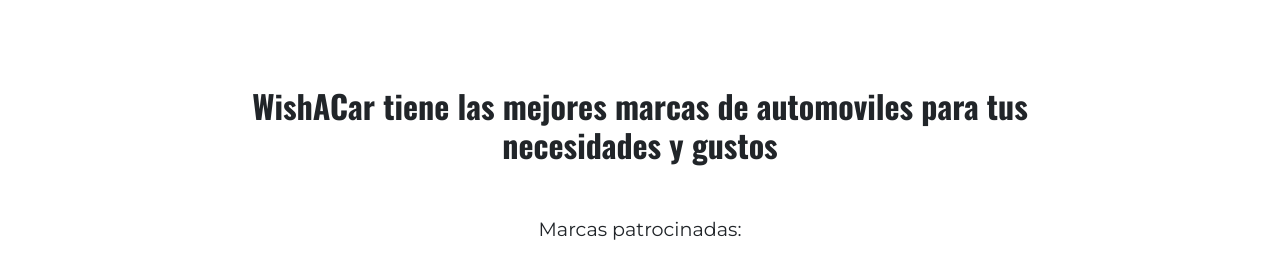
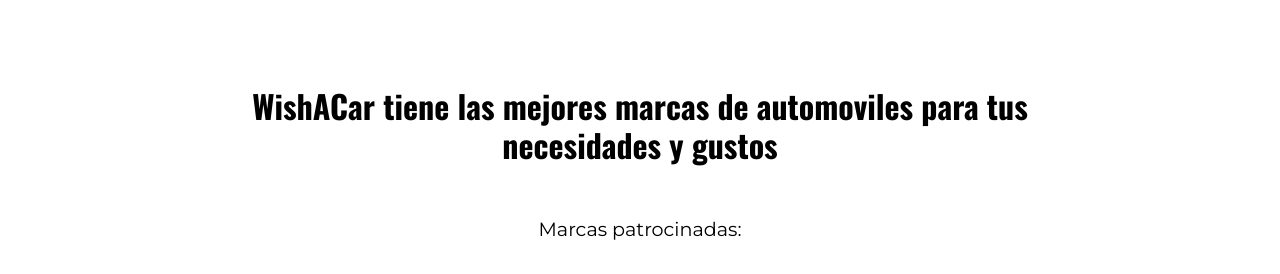
Before and after one commit to Mer7z/WishACar, a plain HTML site: page index.html in a window 1280 px wide. Shown: the part 423-697 px from the top of the page. Drawn offline with nearby package versions, Linux system fonts and the light colour scheme.

Commit message:
Features Section Color fix

```diff
--- a/css/styles.css
+++ b/css/styles.css
@@ -35,6 +35,10 @@
   font-size: 0.5rem;
 }
 
+#features{
+  background-color: white;
+  color: black;
+}
 .features-container{
   padding: 0 9%;
 }
```
